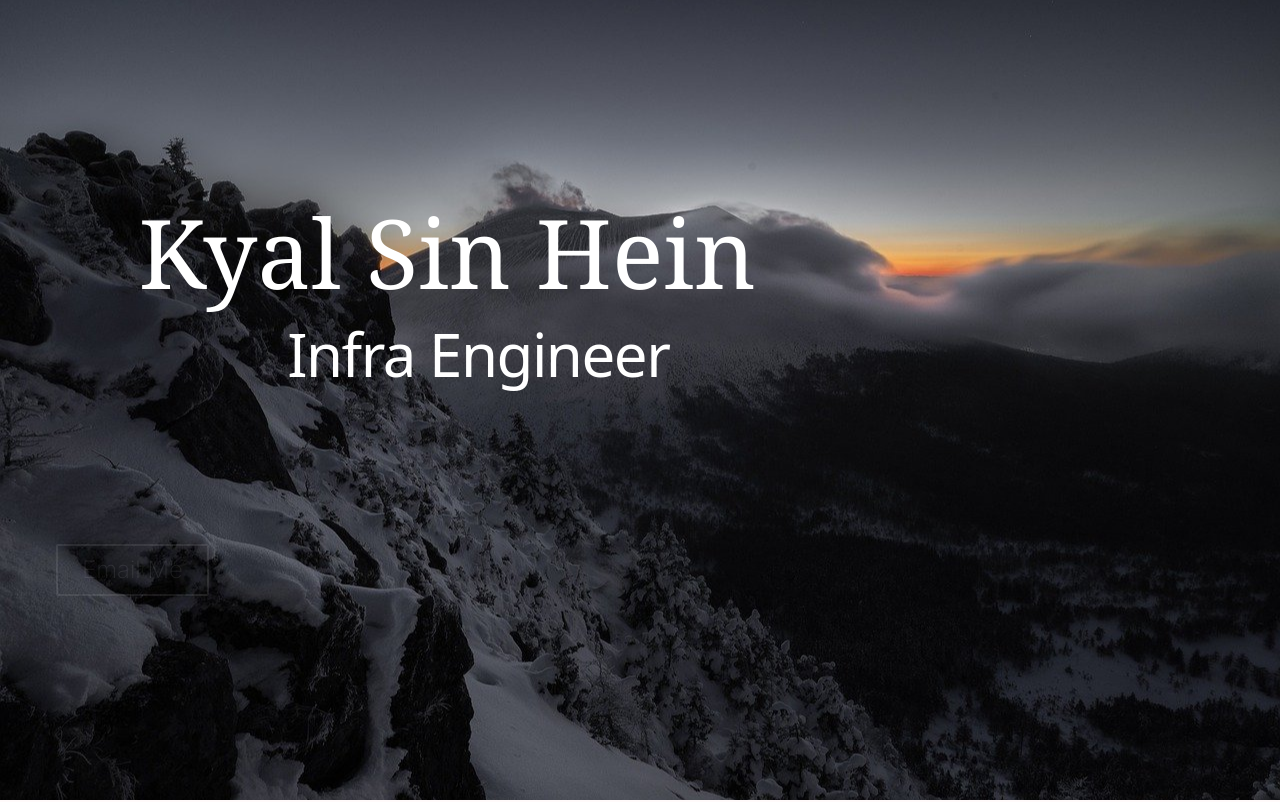
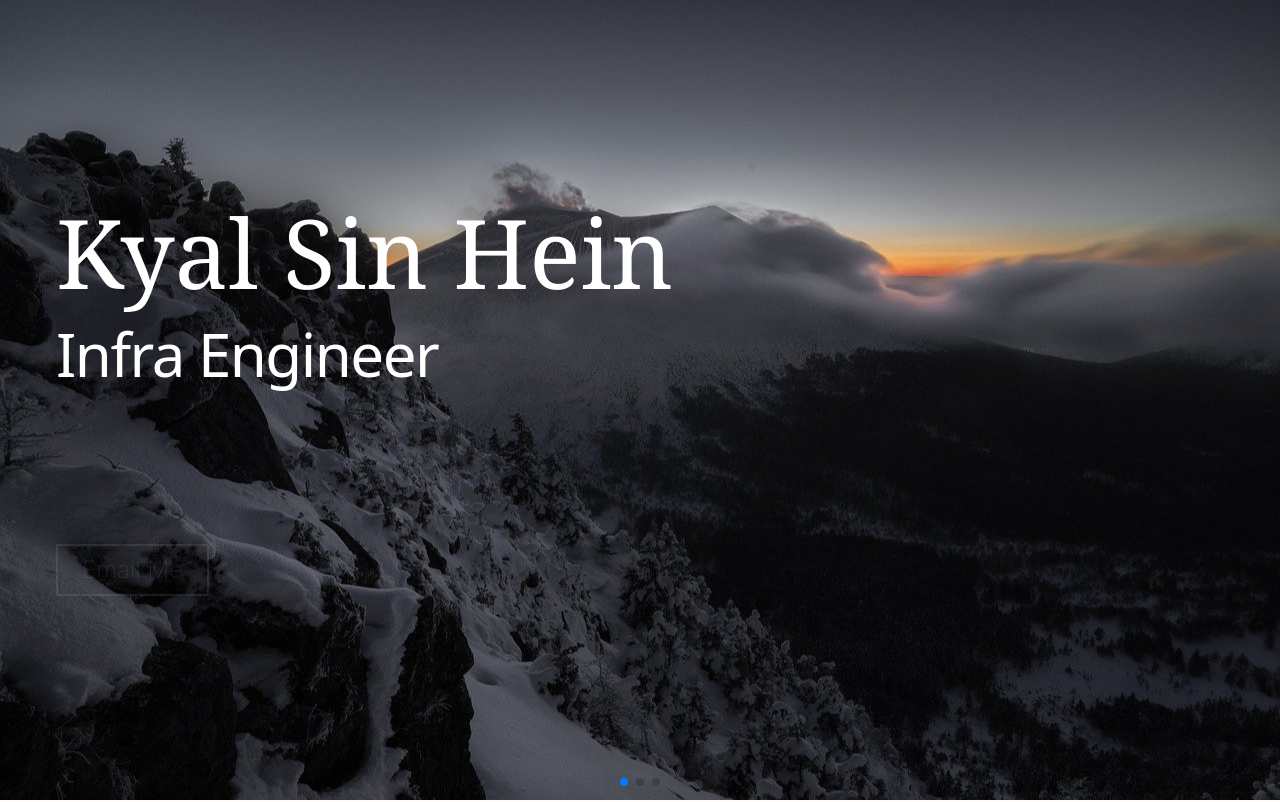
Before and after one commit to phyothantzin/ksh-portfolio, a Next.js app: page / in a window 1280 px wide. Shown: the top 802 px of the page. Built offline with nearby package versions, Linux system fonts and the light colour scheme.

Commit message:
added slideshow and bug fixes

```diff
--- a/app/components/Contact.tsx
+++ b/app/components/Contact.tsx
@@ -2,6 +2,7 @@
 import { motion, useInView } from "framer-motion";
 import React, { useRef } from "react";
 import { textVariants } from "../variants";
+import Link from "next/link";
 
 const Contact = () => {
   const ref = useRef(null);
@@ -26,9 +27,12 @@ const Contact = () => {
         </div>
 
         <div className="mt-6 md:mt-0">
-          <button className="lg:text-2xl text-sm lg:font-light px-6 py-2 mr-auto bg-transparent border lg:border-2 border-slate-900 rounded-sm hover:bg-slate-900 hover:text-white transition-all">
+          <Link
+            href="/contact"
+            className="lg:text-2xl text-sm lg:font-light px-6 py-2 mr-auto bg-transparent border lg:border-2 border-slate-900 rounded-sm hover:bg-slate-900 hover:text-white transition-all"
+          >
             Email Me
-          </button>
+          </Link>
         </div>
       </motion.div>
     </section>
--- a/app/components/ContactForm.tsx
+++ b/app/components/ContactForm.tsx
@@ -65,7 +65,9 @@ const ContactForm = () => {
       <div className="xl:mt-12 xl:flex-row flex-col-reverse flex gap-10 overflow-hidden">
         <motion.div className="flex-[0.75] bg-black-100 p-8 rounded-2xl">
           <p className="text-[#000000e0] text-base">Get in touch</p>
-          <h3 className="font-serif text-4xl mb-3 capitalize">Contact.</h3>
+          <h3 className="font-serif text-4xl lg:text-6xl mb-3 capitalize">
+            Contact.
+          </h3>
 
           <form
             ref={formRef}
--- a/app/components/FeaturedWork.tsx
+++ b/app/components/FeaturedWork.tsx
@@ -12,7 +12,7 @@ const FeaturedWork = () => {
     <section className="sm:py-12 py-10 px-8">
       <div
         ref={ref}
-        className="grid grid-cols-1 sm:grid-cols-12 lg:gap-x-8 items-center"
+        className="grid grid-cols-1 sm:grid-cols-12 md:gap-x-8 items-center"
       >
         <div className="col-span-3 md:-mt-40">
           <motion.h2
@@ -91,7 +91,6 @@ const FeaturedWork = () => {
               alt="feature-work"
               width={500}
               height={150}
-              style={{ height: "300px" }}
             />
 
             <div className="md:w-[200px] md:ml-6 mt-6">
--- a/app/components/Hero.tsx
+++ b/app/components/Hero.tsx
@@ -1,6 +1,19 @@
 "use client";
 import React, { useEffect, useState } from "react";
+import { Swiper, SwiperSlide } from "swiper/react";
+import SwiperCore from "swiper/core";
 import { motion } from "framer-motion";
+import Link from "next/link";
+import "swiper/swiper-bundle.css";
+import { Pagination, Autoplay } from "swiper/modules";
+
+SwiperCore.use([Pagination, Autoplay]);
+
+const images = [
+  "/img/sunset.jpg",
+  "/img/mountains.jpg",
+  "/img/mountaineer.jpg",
+];
 
 const App = () => {
   const [animationComplete, setAnimationComplete] = useState(false);
@@ -10,50 +23,80 @@ const App = () => {
   };
 
   useEffect(() => {
-    window.scrollTo(0, 0);
+    const interval = setInterval(() => {
+      setAnimationComplete(false);
+    }, 10000);
+
+    return () => clearInterval(interval);
   }, []);
 
   return (
     <section className="">
+      <Swiper
+        slidesPerView={1}
+        spaceBetween={0}
+        autoplay={{ delay: 10000, disableOnInteraction: false }}
+        navigation={false}
+        pagination={{ clickable: true }}
+        speed={1200}
+        effect="fade"
+      >
+        {images.map((image, index) => (
+          <SwiperSlide key={index}>
             <motion.div
+              style={{ backgroundImage: `url(${image})` }}
               initial={{ opacity: 0, scale: 0.5 }}
               animate={{ opacity: 1, scale: 1 }}
               transition={{ duration: 2 }}
-        className="lg:min-h-screen min-h-[400px] bg-hero bg-cover bg-no-repeat bg-center text-white flex flex-col justify-center px-7 sm:px-14"
+              onAnimationComplete={handleAnimationComplete}
+              className="lg:min-h-screen min-h-[400px] bg-cover bg-no-repeat bg-center text-white flex flex-col justify-center px-7 sm:px-14"
             >
               <motion.h2
-          initial={{ translateX: -800 }}
+                initial={{ opacity: 0 }}
                 animate={
                   animationComplete
-              ? { translateX: 0, transition: { duration: 4 } }
-              : { translateX: 90, transition: { duration: 4, delay: 2 } }
+                    ? { opacity: 1, translateX: 0, transition: { duration: 4 } }
+                    : {
+                        opacity: 0.8,
+                        translateX: 90,
+                        transition: { duration: 4, delay: 2 },
+                      }
                 }
                 onAnimationComplete={handleAnimationComplete}
+                transition={{ duration: 4, delay: 2, ease: "easeInOut" }}
                 className="lg:text-8xl text-6xl font-serif mb-6"
               >
                 Kyal Sin Hein
               </motion.h2>
               <motion.h4
-          initial={{ translateX: -800 }}
+                initial={{ opacity: 0 }}
                 animate={
                   animationComplete
-              ? { translateX: 0, transition: { duration: 4 } }
-              : { translateX: 280, transition: { duration: 4, delay: 2.5 } }
+                    ? { opacity: 1, translateX: 0, transition: { duration: 4 } }
+                    : {
+                        opacity: 0.8,
+                        translateX: 280,
+                        transition: { duration: 4, delay: 2 },
+                      }
                 }
                 onAnimationComplete={handleAnimationComplete}
+                transition={{ duration: 4, delay: 2.5, ease: "easeInOut" }}
                 className="lg:text-6xl text-4xl font-sans mb-20 lg:mb-40 tracking-tight font-light"
               >
                 Infra Engineer
               </motion.h4>
-        <motion.button
+              <motion.div
                 initial={{ opacity: 0 }}
                 animate={{ opacity: 1 }}
                 transition={{ duration: 4, delay: 5, ease: "easeInOut" }}
                 className="lg:text-2xl text-sm lg:font-extralight px-6 py-2 mr-auto bg-transparent border lg:border-2 border-white rounded-sm hover:bg-slate-100 hover:text-black transition-all"
               >
-          Email Me
-        </motion.button>
+                <Link href="/contact">Email Me</Link>
               </motion.div>
+            </motion.div>
+          </SwiperSlide>
+        ))}
+      </Swiper>
     </section>
   );
 };
--- a/app/components/nav/Navbar.tsx
+++ b/app/components/nav/Navbar.tsx
@@ -65,14 +65,14 @@ const Navbar = ({ visibleDefault, fixed = true }: Props) => {
             {!navbarOpen ? (
               <button
                 onClick={() => setNavbarOpen(true)}
-                className="flex items-center px-3 py-2 border rounded border-slate-800 hover:text-white hover:border-white"
+                className="flex items-center px-3 py-2 border rounded border-slate-800 hover:opacity-70 transition-all"
               >
                 <Bars3Icon className="h-5 w-5" />
               </button>
             ) : (
               <button
                 onClick={() => setNavbarOpen(false)}
-                className="flex items-center px-3 py-2 border rounded border-slate-800 hover:text-white hover:border-white"
+                className="flex items-center px-3 py-2 border rounded border-slate-800 hover:opacity-70 transition-all"
               >
                 <XMarkIcon className="h-5 w-5" />
               </button>
--- a/package.json
+++ b/package.json
@@ -14,7 +14,8 @@
     "next": "14.0.4",
     "react": "^18",
     "react-dom": "^18",
-    "react-icons": "^4.12.0"
+    "react-icons": "^4.12.0",
+    "swiper": "^11.0.5"
   },
   "devDependencies": {
     "@types/node": "^20",
```
Also changed, not shown: 1 other file (tests, documents, lock files or other folders). Lines whose indentation alone changed are shown as unchanged.
